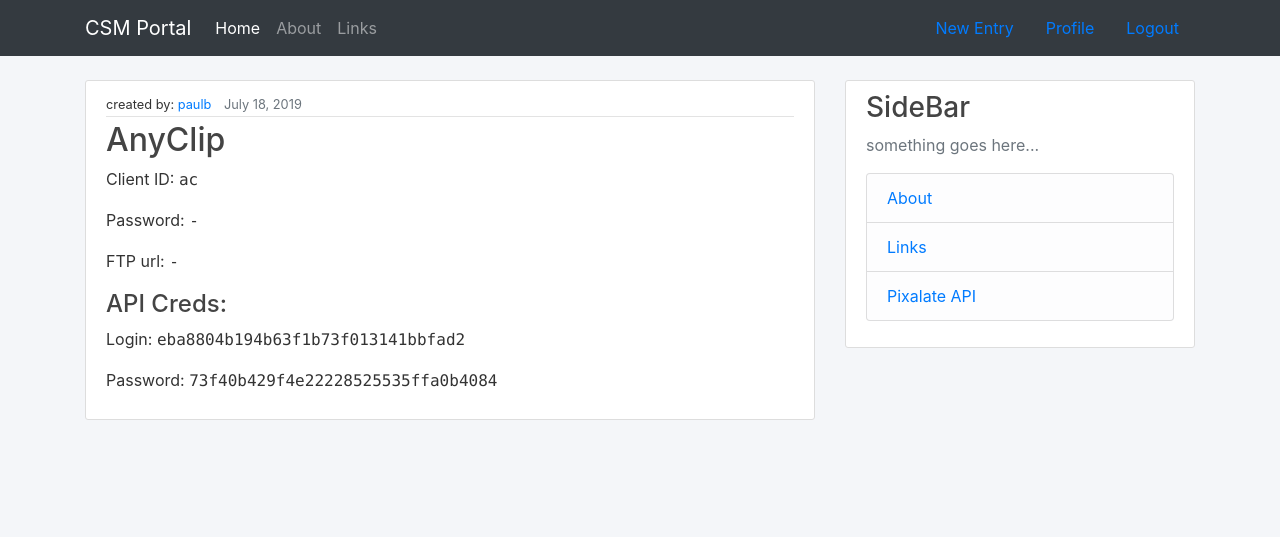
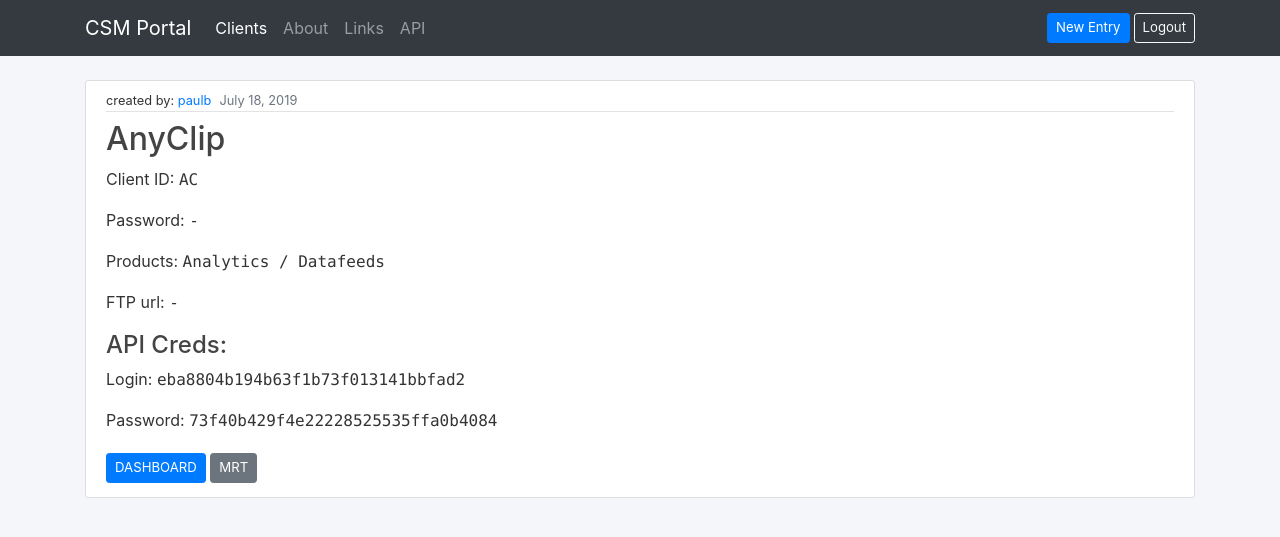
Before and after one commit to Moha369/csm_portal, a Django app: page /client/6/ in a window 1280 px wide. Shown: the top 537 px of the page. Run offline with Django 3.2, Linux system fonts and the light colour scheme; a user stored in the database is signed in; data comes from the database, SQL or seed files in the repository; both versions use the stored data as it was after the commit; some libraries are stand-ins or nearby versions.

Commit message:
layouts need work but functionality is working as intended

```diff
--- a/clients/models.py
+++ b/clients/models.py
@@ -8,6 +8,7 @@ class Post(models.Model):
     client_name = models.CharField(max_length=100)
     client_ID = models.CharField(max_length=100)
     client_password = models.CharField(max_length=100)
+    client_products = models.CharField(max_length=100, default="")
     client_FTP = models.CharField(max_length=100)
     client_API_login = models.CharField(max_length=100)
     client_API_password = models.CharField(max_length=100)
--- a/clients/templates/clients/base.html
+++ b/clients/templates/clients/base.html
@@ -31,17 +31,18 @@
 
             <div class="collapse navbar-collapse" id="navbarSupportedContent">
                 <div class="navbar-nav mr-auto">
-                    <a class="nav-item nav-link active" href="{% url 'clients-home' %}">Home</a>
+                    <a class="nav-item nav-link active" href="{% url 'clients-home' %}">Clients</a>
                     <a class="nav-item nav-link" href="{% url 'clients-about' %}">About</a>
                     <a class="nav-item nav-link" href="{% url 'clients-links' %}">Links</a>
+                    <a class="nav-item nav-link" href="https://developer.pixalate.com/?version=latest">API</a>
                 </div>
                 <form class="form-inline my-2 my-lg-0">
                     {% if user.is_authenticated %}
-                        <a class="nav-item nav-link" href="{% url 'post-create' %}">New Entry</a>
-                        <a class="nav-item nav-link" href="{% url 'profile' %}">Profile</a>
-                        <a class="nav-item nav-link" href="{% url 'logout' %}">Logout</a>
+                        <a class="btn btn-sm btn-primary mr-1" href="{% url 'post-create' %}">New Entry</a>
+                        <!-- <a class="btn btn-sm btn-outline-light mr-1" href="{% url 'profile' %}">Profile</a> -->
+                        <a class="btn btn-sm btn-outline-light" href="{% url 'logout' %}">Logout</a>
                     {% else %}
-                        <a class="nav-item nav-link" href="{% url 'login' %}">Login</a>
+                        <a class="btn btn-sm btn-primary" href="{% url 'login' %}">Login</a>
                     {% endif %}
 
                 </form>
@@ -53,7 +54,7 @@
     <!-- main content start -->
     <main role='main' class="container">
         <div class="row">
-            <div class="col-md-8">
+            <div class="col">
                 {% if messages %}
                     {% for message in messages %}
                         <div class="alert alert-{{ message.tags }}">
@@ -62,24 +63,6 @@
                     {% endfor %}
                 {% endif %}
                 {% block content %}{% endblock %}
-            </div>
-            <div class="col-md-4">
-                <div class="content-section">
-                    <h3>SideBar</h3>
-                    <p class="text-muted">something goes here...
-                        <ul class="list-group">
-                            <li class="list-group-item list-group-item-light">
-                                <a class="" href="{% url 'clients-about' %}">About</a>
-                            </li>
-                            <li class="list-group-item list-group-item-light">
-                                <a class="" href="{% url 'clients-links' %}">Links</a>
-                            </li>
-                            <li class="list-group-item list-group-item-light">
-                                <a class="" href="https://developer.pixalate.com/?version=latest">Pixalate API</a>
-                            </li>
-                        </ul>
-                    </p>
-                </div>
             </div>
         </div>
     </main>
--- a/clients/templates/clients/post_detail.html
+++ b/clients/templates/clients/post_detail.html
@@ -4,24 +4,37 @@
 
 <article class="media content-section">
     <div class="media-body">
-        <div class="article-metadata">
-            <small>created by: <a href="#" class="mr-2">{{ object.author }}</a></small>
-            <small class="text-muted">{{ object.date_posted|date:'F d, Y' }}</small>
+        <div class="article-metadata mb-2">
+            <div class="row">
+                <div class="col-md-10 d-flex align-items-center">
+                    <small>created by: <a href="#" class="mr-2">{{ object.author }}</a></small>
+                    <small class="text-muted">{{ object.date_posted|date:'F d, Y' }}</small>
+                </div>
+                <div class="col-md-2 d-flex align-items-center">
+                    <div class="edit-btns">
+                        {% if object.author == user %}
+                        <a class="btn btn-secondary btn-sm my-1" href="{% url 'post-update' object.id %}">Update</a>
+                        <a class="btn btn-danger btn-sm my-1" href="{% url 'post-delete' object.id %}">Delete</a>
+                        {% endif %}
+                    </div>
+                </div>
+            </div>
         </div>
+
         <h2>{{ object.client_name }}</h2>
-        <p class="article-content">Client ID: <span class="client-info">{{ object.client_ID }}</span></p>
+        <p class="article-content">Client ID: <span class="client-info text-uppercase">{{ object.client_ID }}</span></p>
         <p class="article-content">Password: <span class="client-info">{{ object.client_password }}</span></p>
+        <p class="article-content">Products: <span class="client-info">{{ object.client_products }}</span></p>
         <p class="article-content">FTP url: <span class="client-info">{{ object.client_FTP }}</span></p>
         <h4>API Creds:</h4>
         <p class="article-content">Login: <span class="client-info">{{ object.client_API_login }}</span></p>
         <p class="article-content">Password: <span class="client-info">{{ object.client_API_password }}</span></p>
 
-        <div class="buttons">
-            {% if object.author == user %}
-                <a class="btn btn-secondary btn-sm my-1" href="{% url 'post-update' object.id %}">Update</a>
-                <a class="btn btn-danger btn-sm my-1" href="{% url 'post-delete' object.id %}">Delete</a>
-            {% endif %}
+        <div class="platform-btns">
+            <a class="btn btn-primary btn-sm my-1 text-uppercase" href="https://dashboard.pixalate.com/reports.html?clientId={{ object.client_ID }}&reportId=overview" target="_blank">dashboard</a>
+            <a class="btn btn-secondary btn-sm my-1 text-uppercase" href="#">mrt</a>
         </div>
+
     </div>
 </article>
 
--- a/clients/templates/clients/post_form.html
+++ b/clients/templates/clients/post_form.html
@@ -11,7 +11,7 @@
             {{ form|crispy }}
         </fieldset>
         <div class="form-group">
-            <button class="btn btn-outline-info" type="submit">Create</button>
+            <button class="btn btn-outline-info" type="submit">Post</button>
         </div>
     </form>
 </div>
--- a/clients/views.py
+++ b/clients/views.py
@@ -29,6 +29,7 @@ class PostCreateView(LoginRequiredMixin, CreateView):
     fields = [
         'client_name',
         'client_ID',
+        'client_products',
         'client_password',
         'client_FTP',
         'client_API_login',
@@ -45,6 +46,7 @@ class PostUpdateView(LoginRequiredMixin, UserPassesTestMixin, UpdateView):
     fields = [
         'client_name',
         'client_ID',
+        'client_products',
         'client_password',
         'client_FTP',
         'client_API_login',
```
Also changed, not shown: clients/migrations/0002_post_client_products.py (added), db.sqlite3.
